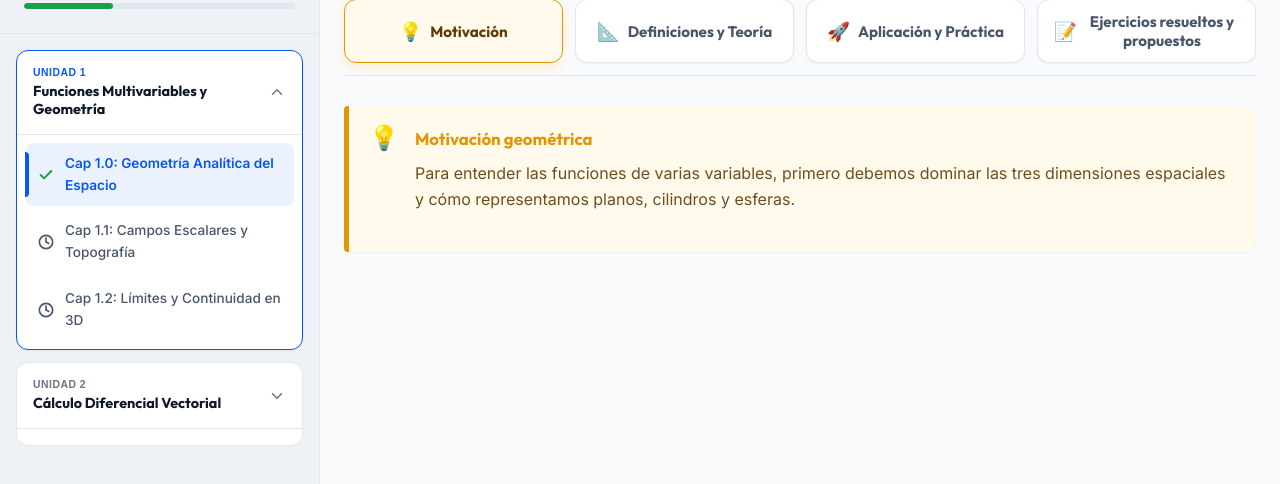
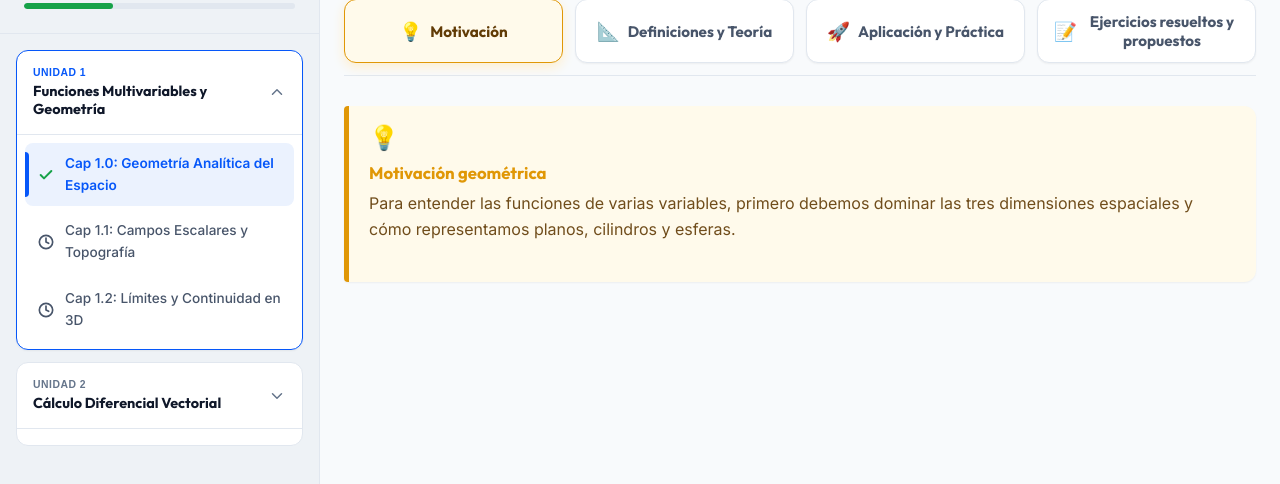
Before and after one commit to ahdezur/alvaroprofemate, a website: page curso.html in a window 1280 px wide. Shown: the part 182-666 px from the top of the page. Drawn offline with nearby package versions, Linux system fonts and the light colour scheme; no server answers.

Commit message:
style: fix .caja-ram layout to stacked vertical alignment and add .caja-procesamiento styles

```diff
--- a/css/style.css
+++ b/css/style.css
@@ -1455,6 +1455,86 @@ textarea.form-control {
 }
 
 /* ==========================================================================
+   CAJAS DE ESTILO INSTRUCCIONAL (MODELO RAM)
+   ========================================================================== */
+.caja-ram {
+  border-left: 5px solid transparent;
+  padding: 16px 20px;
+  border-radius: 6px;
+  margin: 20px 0;
+  box-shadow: 0 1px 3px rgba(0,0,0,0.1);
+  display: flex;
+  flex-direction: column;
+  gap: 10px;
+  background-color: var(--bg-card);
+}
+
+.caja-ram-title {
+  font-size: 1.05rem;
+  font-weight: 700;
+  margin-bottom: 4px;
+  display: flex;
+  align-items: center;
+  gap: 8px;
+}
+
+.caja-ram-body {
+  width: 100%;
+}
+
+.caja-ram-body p:last-child {
+  margin-bottom: 0;
+}
+
+.caja-teoria, .caja-definicion {
+  background-color: rgba(6, 182, 212, 0.08);
+  border-left-color: #06b6d4;
+}
+.caja-teoria .caja-ram-title, .caja-definicion .caja-ram-title {
+  color: #06b6d4;
+}
+
+.caja-choque-cognitivo, .error-comun, .caja-alerta {
+  background-color: rgba(239, 68, 68, 0.08);
+  border-left-color: #ef4444;
+}
+.caja-choque-cognitivo .caja-ram-title, .error-comun .caja-ram-title, .caja-alerta .caja-ram-title {
+  color: #ef4444;
+}
+
+.caja-procesamiento, .caja-propiedades {
+  background-color: rgba(16, 185, 129, 0.08);
+  border-left-color: #10b981;
+}
+.caja-procesamiento .caja-ram-title, .caja-propiedades .caja-ram-title {
+  color: #10b981;
+}
+
+.caja-ejemplo {
+  background-color: rgba(99, 102, 241, 0.08);
+  border-left-color: #6366f1;
+}
+.caja-ejemplo .caja-ram-title {
+  color: #6366f1;
+}
+
+.caja-teorema {
+  background-color: rgba(168, 85, 247, 0.08);
+  border-left-color: #a855f7;
+}
+.caja-teorema .caja-ram-title {
+  color: #a855f7;
+}
+
+.caja-pregunta-guia, .caja-motivacion {
+  background-color: rgba(245, 158, 11, 0.08);
+  border-left-color: #f59e0b;
+}
+.caja-pregunta-guia .caja-ram-title, .caja-motivacion .caja-ram-title {
+  color: #f59e0b;
+}
+
+/* ==========================================================================
    RESPONSIVE DESIGN (Media Queries)
    ========================================================================== */
 
--- a/curso.html
+++ b/curso.html
@@ -597,7 +597,8 @@
       margin: 24px 0;
       box-shadow: var(--shadow-sm);
       display: flex;
-      gap: 16px;
+      flex-direction: column;
+      gap: 10px;
       transition: background-color var(--transition-speed);
     }
 
@@ -609,14 +610,31 @@
     }
 
     .caja-ram-body {
-      flex: 1;
+      width: 100%;
     }
 
     .caja-ram-title {
       font-family: var(--font-display);
       font-size: 1.05rem;
       font-weight: 700;
-      margin-bottom: 8px;
+      margin-bottom: 4px;
+      display: flex;
+      align-items: center;
+      gap: 8px;
+    }
+
+    /* Caja de Procedimiento (Procedimiento, Algoritmos, Pasos) */
+    .caja-procesamiento {
+      background-color: var(--ram-propiedades-bg);
+      border-left-color: var(--ram-propiedades-border);
+      color: var(--ram-propiedades-text);
+    }
+    .caja-procesamiento .caja-ram-title {
+      color: var(--ram-propiedades-border);
+    }
+    .caja-procesamiento p {
+      color: var(--ram-propiedades-text);
+      opacity: 0.9;
     }
 
     /* Caja de Motivación (Motivación, Reflexión) */
```
